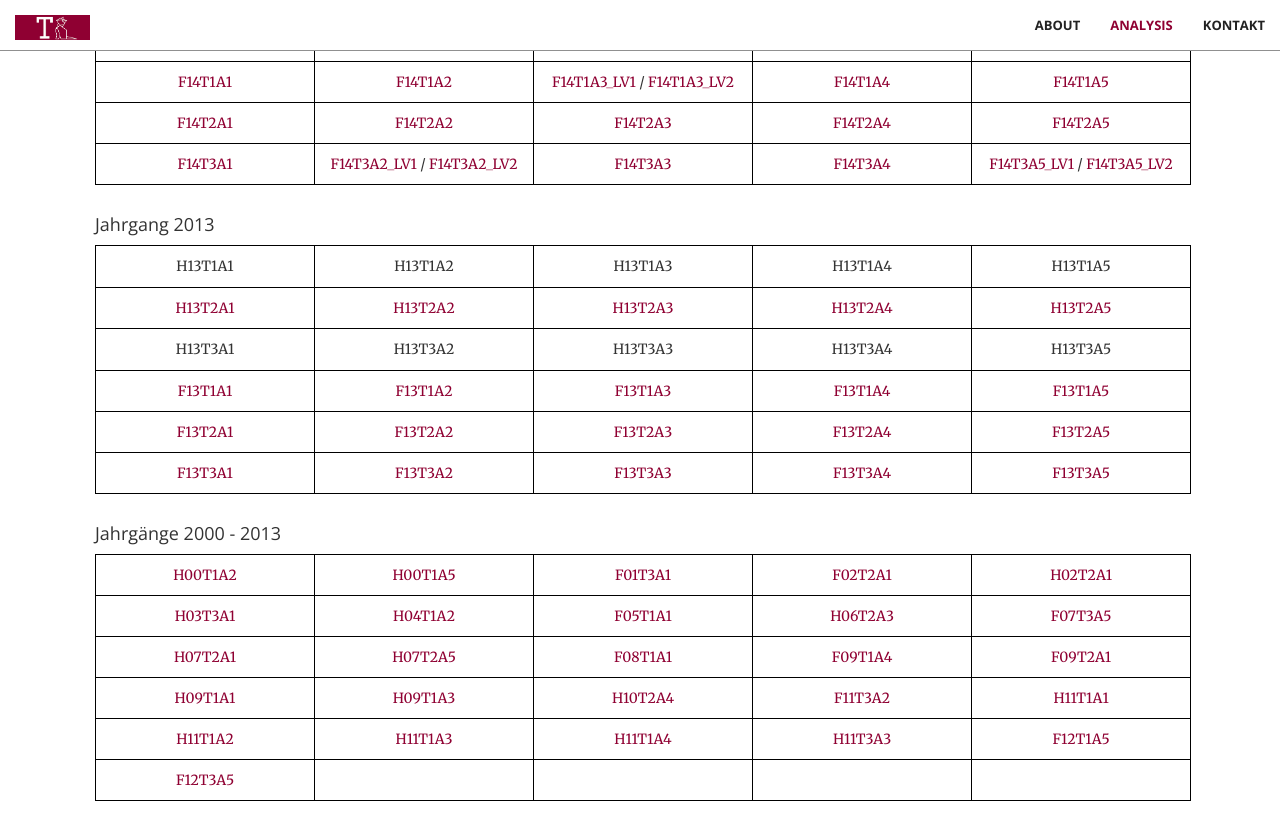
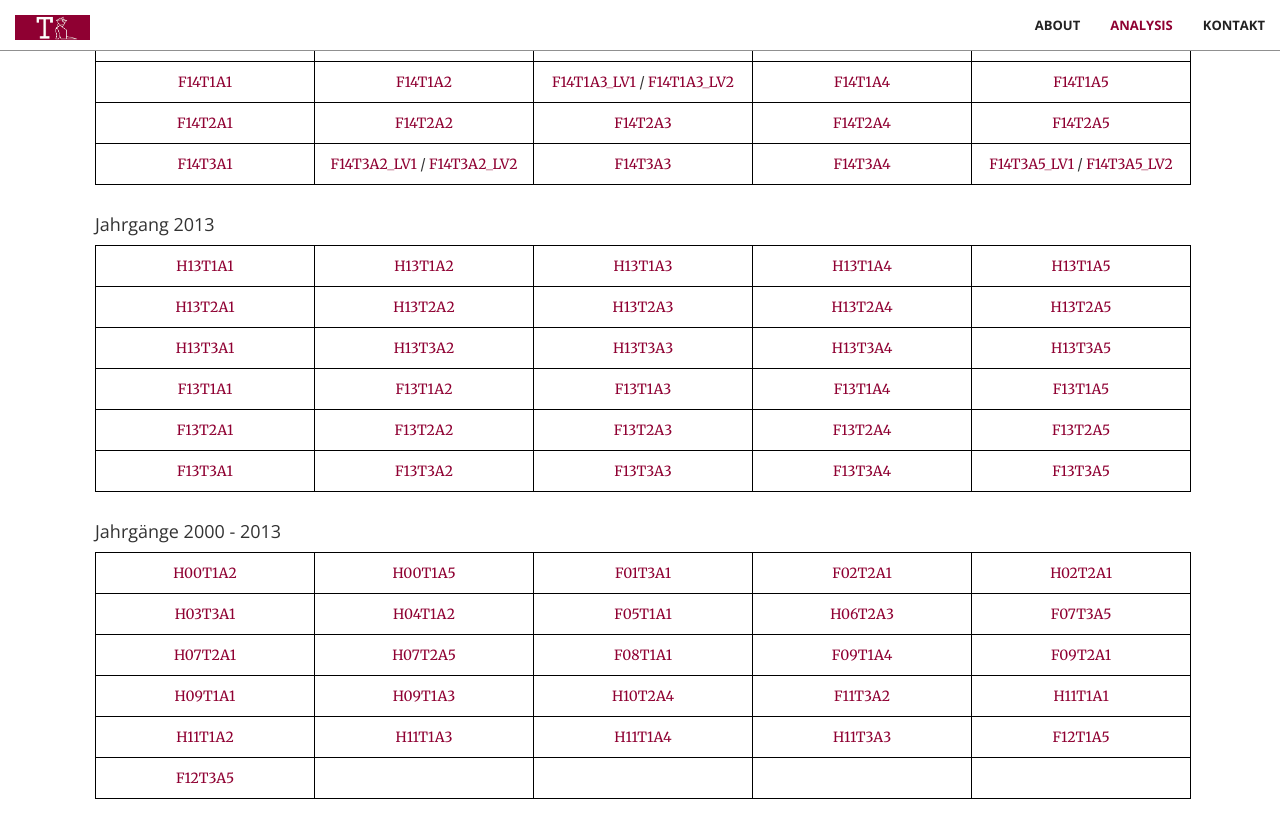
Before and after one commit to trabaldini/trabaldini.github.io, a Jekyll site: the page built from index.html, in a window 1280 px wide and 900 px high, scrolled down 5144 px. Shown: the top 840 px of the window. Built offline with Jekyll 4.4.1, drawn with Linux system fonts in a browser that asks for light colours; some web fonts are replaced.

Commit message:
Adds H13T1 and H13T3 solutions

```diff
--- a/_includes/math.html
+++ b/_includes/math.html
@@ -1296,19 +1296,19 @@
                         <tbody>
                             <tr>
                                 <td style="width:20%">
-                                    <p>H13T1A1</p>
-                                </td>
-                                <td style="width:20%">
-                                    <p>H13T1A2</p>
-                                </td>
-                                <td style="width:20%">
-                                    <p>H13T1A3</p>
-                                </td>
-                                <td style="width:20%">
-                                    <p>H13T1A4</p>
-                                </td>
-                                <td style="width:20%">
-                                    <p>H13T1A5</p>
+                                    <a href="aufg/H13T1A1_FT.pdf" target="_blank">H13T1A1</a>
+                                </td>
+                                <td style="width:20%">
+                                    <a href="aufg/H13T1A2_FT.pdf" target="_blank">H13T1A2</a>
+                                </td>
+                                <td style="width:20%">
+                                    <a href="aufg/H13T1A3_RA.pdf" target="_blank">H13T1A3</a>
+                                </td>
+                                <td style="width:20%">
+                                    <a href="aufg/H13T1A4_DGL.pdf" target="_blank">H13T1A4</a>
+                                </td>
+                                <td style="width:20%">
+                                    <a href="aufg/H13T1A5_DGL.pdf" target="_blank">H13T1A5</a>
                                 </td>
                             </tr>
                             <tr>
@@ -1330,19 +1330,19 @@
                             </tr>
                             <tr>
                                 <td style="width:20%">
-                                    <p>H13T3A1</p>
-                                </td>
-                                <td style="width:20%">
-                                    <p>H13T3A2</p>
-                                </td>
-                                <td style="width:20%">
-                                    <p>H13T3A3</p>
-                                </td>
-                                <td style="width:20%">
-                                    <p>H13T3A4</p>
-                                </td>
-                                <td style="width:20%">
-                                    <p>H13T3A5</p>
+                                    <a href="aufg/H13T3A1_DGL.pdf" target="_blank">H13T3A1</a>
+                                </td>
+                                <td style="width:20%">
+                                    <a href="aufg/H13T3A2_DGL.pdf" target="_blank">H13T3A2</a>
+                                </td>
+                                <td style="width:20%">
+                                    <a href="aufg/H13T3A3_FT.pdf" target="_blank">H13T3A3</a>
+                                </td>
+                                <td style="width:20%">
+                                    <a href="aufg/H13T3A4_FT.pdf" target="_blank">H13T3A4</a>
+                                </td>
+                                <td style="width:20%">
+                                    <a href="aufg/H13T3A5_FT.pdf" target="_blank">H13T3A5</a>
                                 </td>
                             </tr>
                              <tr>
```
Also changed, not shown: 10 other files.
